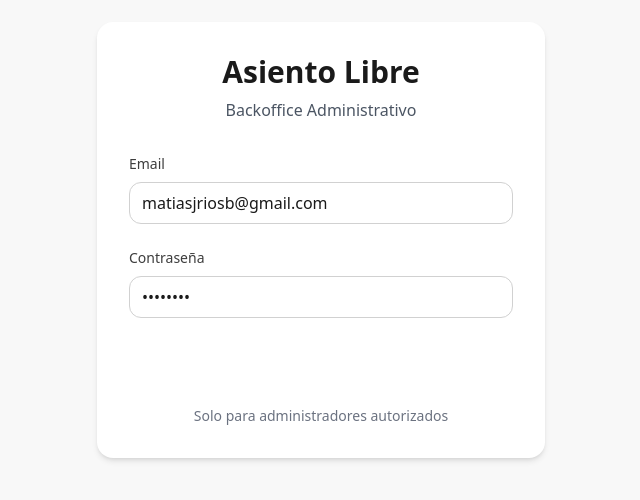
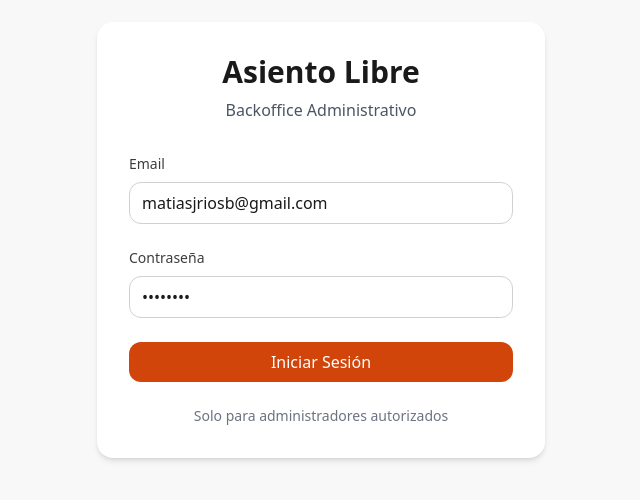
Before and after one commit to MatiasJRB/asiento-libre-backoffice, a Next.js app: page /login in a window 1280 px wide. Shown: the part 160-660 px from the top of the page, without its empty margins (319-959 px from the left). Built offline with nearby package versions, Linux system fonts and the light colour scheme.

Commit message:
style: Update button background color for improved visibility in LoginPage

```diff
--- a/src/app/login/page.tsx
+++ b/src/app/login/page.tsx
@@ -106,7 +106,7 @@ export default function LoginPage() {
             <button
               type="submit"
               disabled={loading}
-              className="w-full bg-primary text-white py-2 px-4 rounded-md hover:bg-primary-dark disabled:opacity-50 disabled:cursor-not-allowed font-medium"
+              className="w-full bg-primary-500 text-white py-2 px-4 rounded-md hover:bg-primary-600 disabled:opacity-50 disabled:cursor-not-allowed font-medium"
             >
               {loading ? 'Iniciando sesión...' : 'Iniciar Sesión'}
             </button>
```
